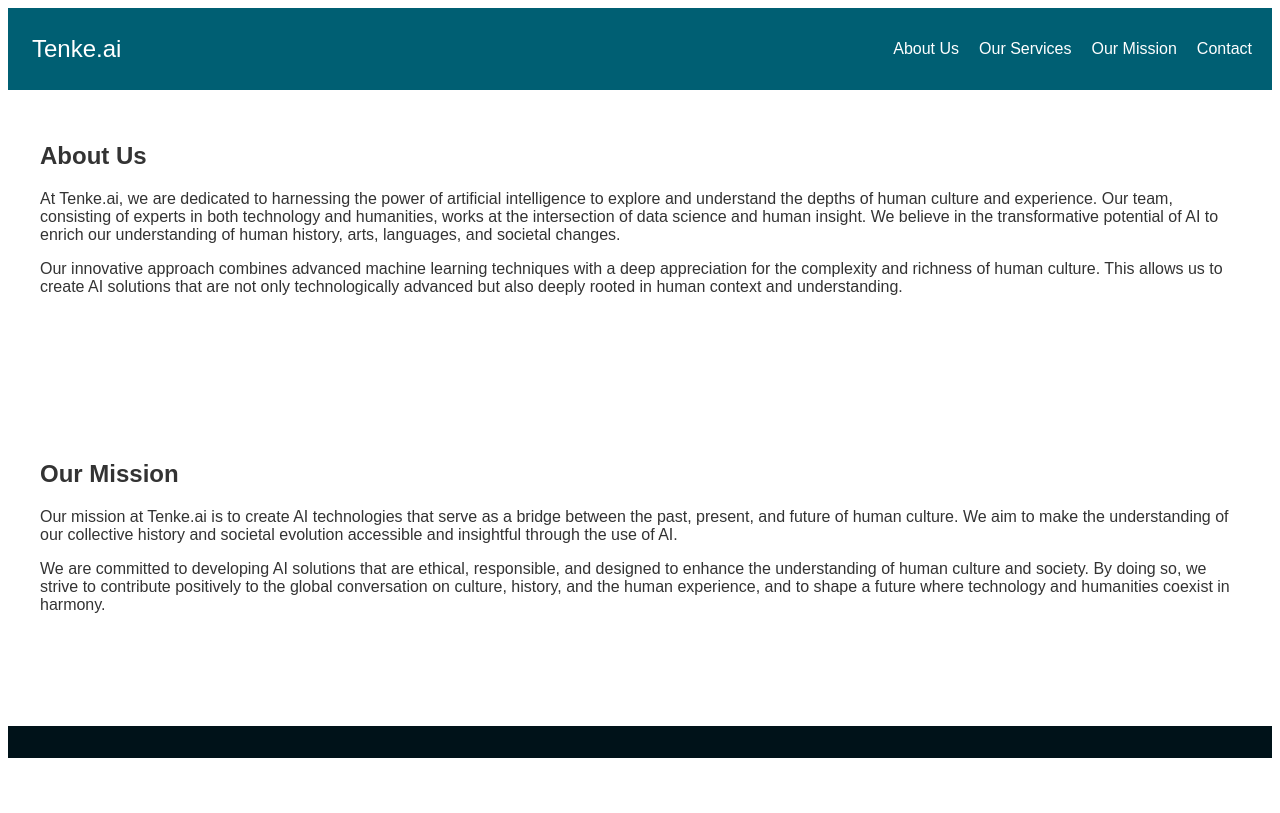
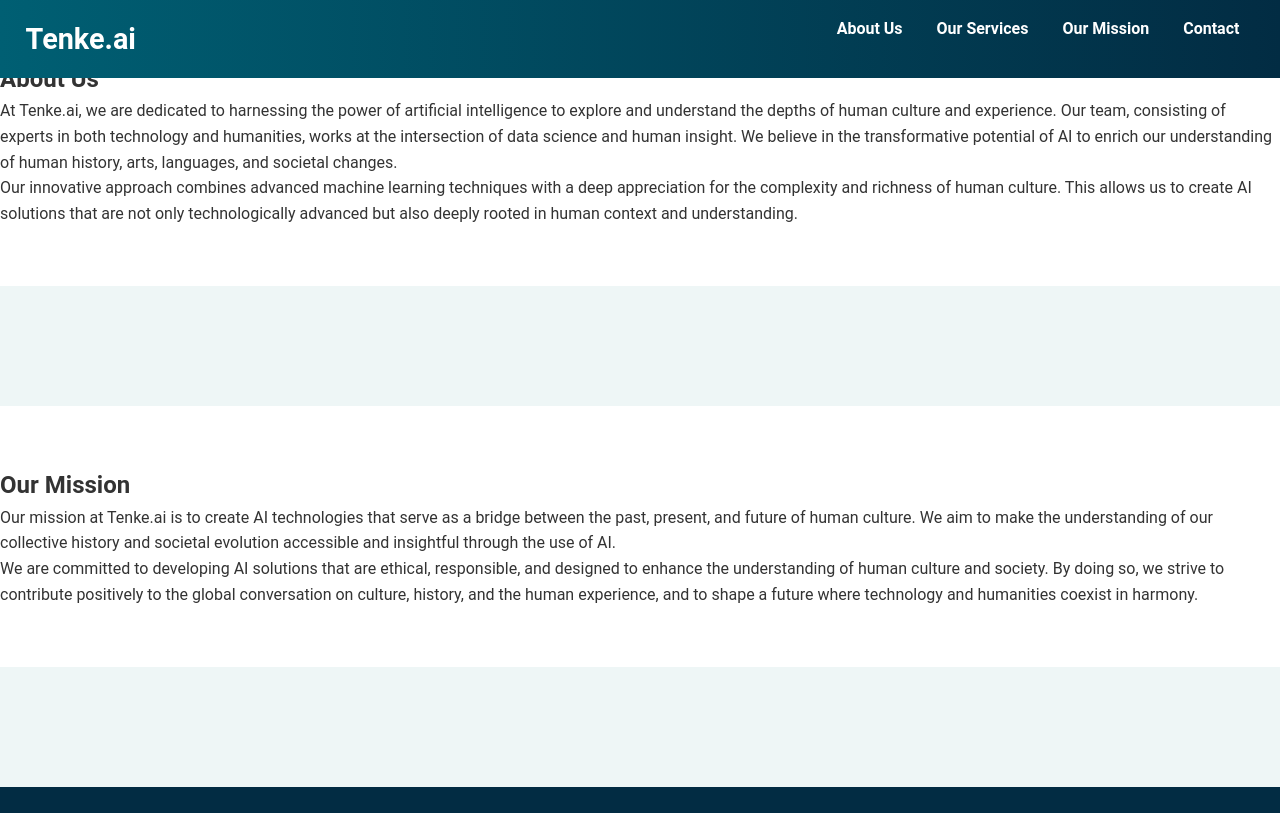
Before and after one commit to magnusamundsen/tenke.ai, a plain HTML site: page index.html in a window 1280 px wide. Drawn offline with Linux system fonts and the light colour scheme.

Commit message:
Update style.css

```diff
--- a/style.css
+++ b/style.css
@@ -1,44 +1,94 @@
+/* Reset some default styles */
+* {
+    margin: 0;
+    padding: 0;
+    box-sizing: border-box;
+}
+
+/* Use Google Fonts for a modern look */
+@import url('https://fonts.googleapis.com/css2?family=Roboto:wght@400;700&display=swap');
+
 body {
-    font-family: Arial, sans-serif;
+    font-family: 'Roboto', sans-serif;
     color: #333;
-    background-color: white;
+    background-color: #f4f4f4;
+    line-height: 1.6;
+}
+
+.container {
+    width: 80%;
+    margin: auto;
+    overflow: hidden;
 }
 
 header {
-    background-color: #005f73;
-    color: white;
-    padding: 1em 0;
-    display: flex;
-    justify-content: space-between;
-    align-items: center;
+    background: linear-gradient(to right, #005f73, #022c43);
+    color: #fff;
+    padding: 1rem 0;
+    position: fixed;
+    width: 100%;
+    top: 0;
+    z-index: 999;
 }
 
 header .logo {
-    font-size: 1.5em;
-    margin-left: 1em;
+    float: left;
+    margin-left: 2%;
+    font-size: 1.8em;
+    font-weight: 700;
 }
 
 nav ul {
+    float: right;
+    margin-right: 2%;
     list-style: none;
-    display: flex;
 }
 
 nav ul li {
-    margin-right: 20px;
+    display: inline;
+    margin: 0 15px;
 }
 
 nav ul li a {
-    color: white;
+    color: #fff;
     text-decoration: none;
+    font-weight: 700;
+    transition: color 0.3s ease-in-out;
+}
+
+nav ul li a:hover {
+    color: #aee1e1;
 }
 
 section {
-    padding: 2em;
+    padding: 60px 0;
+    background: #fff;
+}
+
+section:nth-child(even) {
+    background: #eef6f6;
 }
 
 footer {
-    background-color: #001219;
-    color: white;
+    background: #022c43;
+    color: #fff;
     text-align: center;
     padding: 1em 0;
+    font-size: 0.8em;
 }
+
+/* Add hover effects to buttons */
+button:hover, .btn:hover {
+    background: #027373;
+    color: #fff;
+    transition: background-color 0.3s ease-in-out;
+}
+
+/* Animations and transitions */
+section {
+    transition: all 0.3s ease-in-out;
+}
+
+section:hover {
+    transform: scale(1.02);
+}
```
